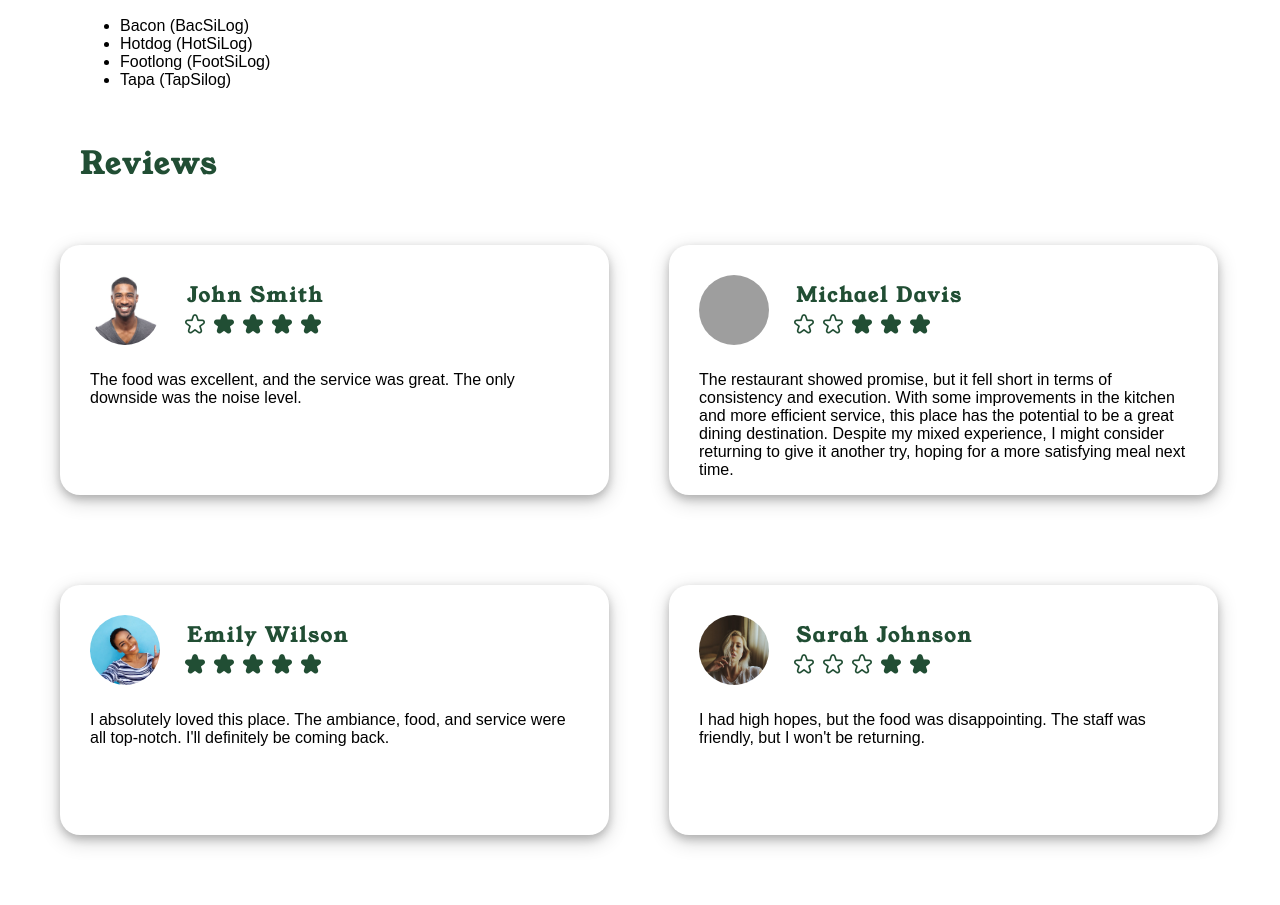
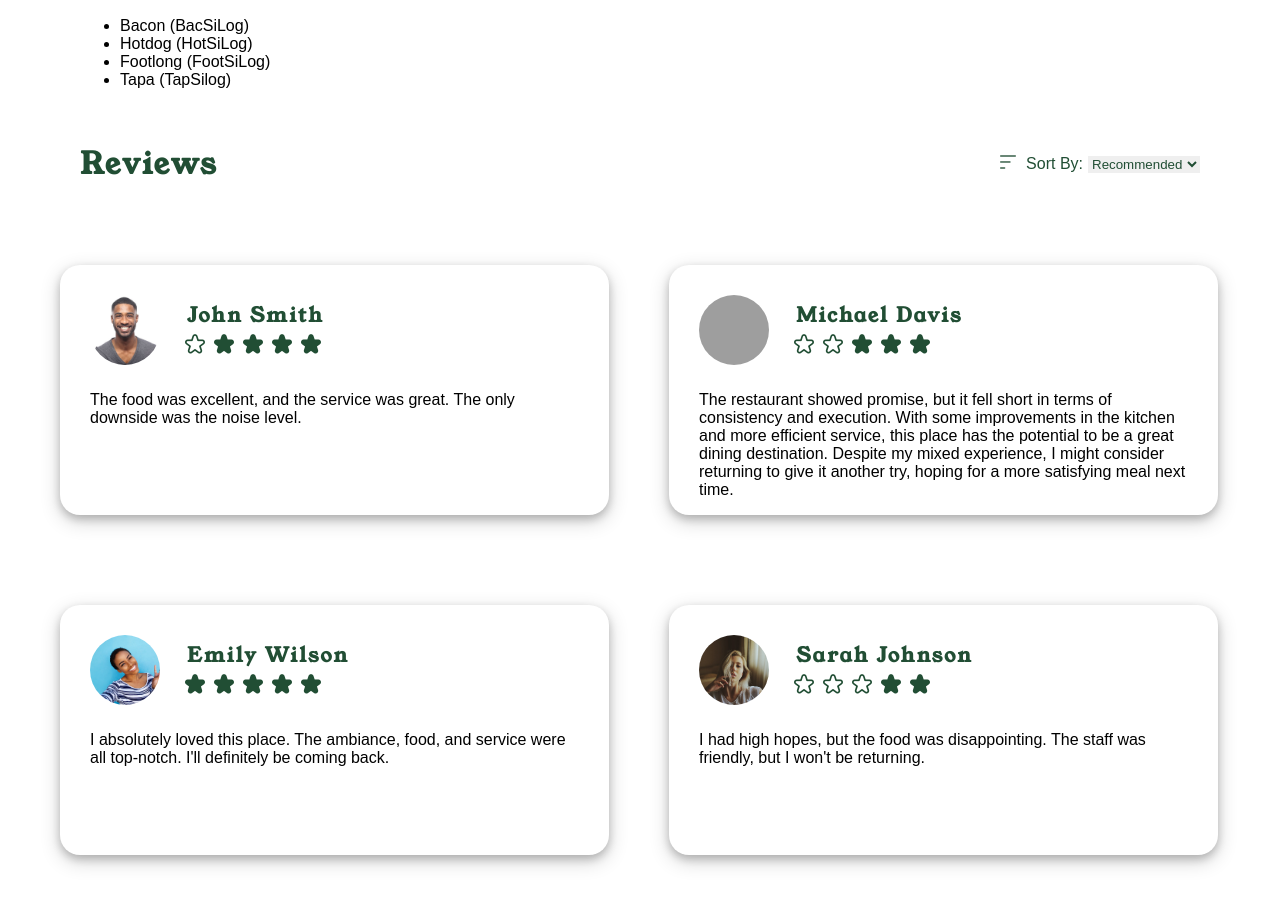
Before and after one commit to jescaryanneacosta/MCO-CCAPDEV, a plain HTML site: page bacsilog-res6.html in a window 1280 px wide. Shown: the part 873-1778 px from the top of the page. Drawn offline with nearby package versions, Linux system fonts and the light colour scheme; grey boxes are pictures that could not be loaded; a web font is replaced by a local one.

Commit message:
Added Sort by to reviews (HTML only)

```diff
--- a/bacsilog-res6.html
+++ b/bacsilog-res6.html
@@ -69,7 +69,20 @@
 
             </ul>
             <br>
-            <h1>Reviews</h1>
+            <div class="res-rev-header">
+                <h1>Reviews</h1>
+                <div class="green-icon sort-by">
+                    <i class="fi fi-rr-bars-sort"></i>
+                    <p>Sort By: </p>
+                    <select>
+                        <option value="recommended">Recommended</option>
+                        <option value="most-stars">Most Stars</option>
+                        <option value="least-stars">Least Stars</option>
+                        <option value="new-reviews">Newest Review</option>
+                        <option value="old-reviews">Oldest Review</option>
+                    </select>
+                </div>
+            </div>
         </div>
         <div>
             <div class="res-content-reviews">
--- a/style.css
+++ b/style.css
@@ -698,3 +698,20 @@ body{
     margin: 0px 30px 30px 30px;
     font-family: "Gabarito", sans-serif;
 }
+.res-rev-header{
+    display: flex;
+    justify-content: space-between;
+}
+.sort-by{
+    display: flex;
+    align-items: center;
+}
+.sort-by p{
+    margin-left: 10px;
+    margin-right: 5px;
+}
+.sort-by select{
+    border: 0px;
+    font-family: "Gabarito", sans-serif;
+    color: var(--ttgreen);
+}
```
Also changed, not shown: jollibee-res2.html (+14 -1 lines), mcdo-res1.html (+14 -1 lines), tapaking-res5.html (+14 -1 lines), topside-res3.html (+14 -1 lines), zarks-res4.html (+14 -1 lines).
